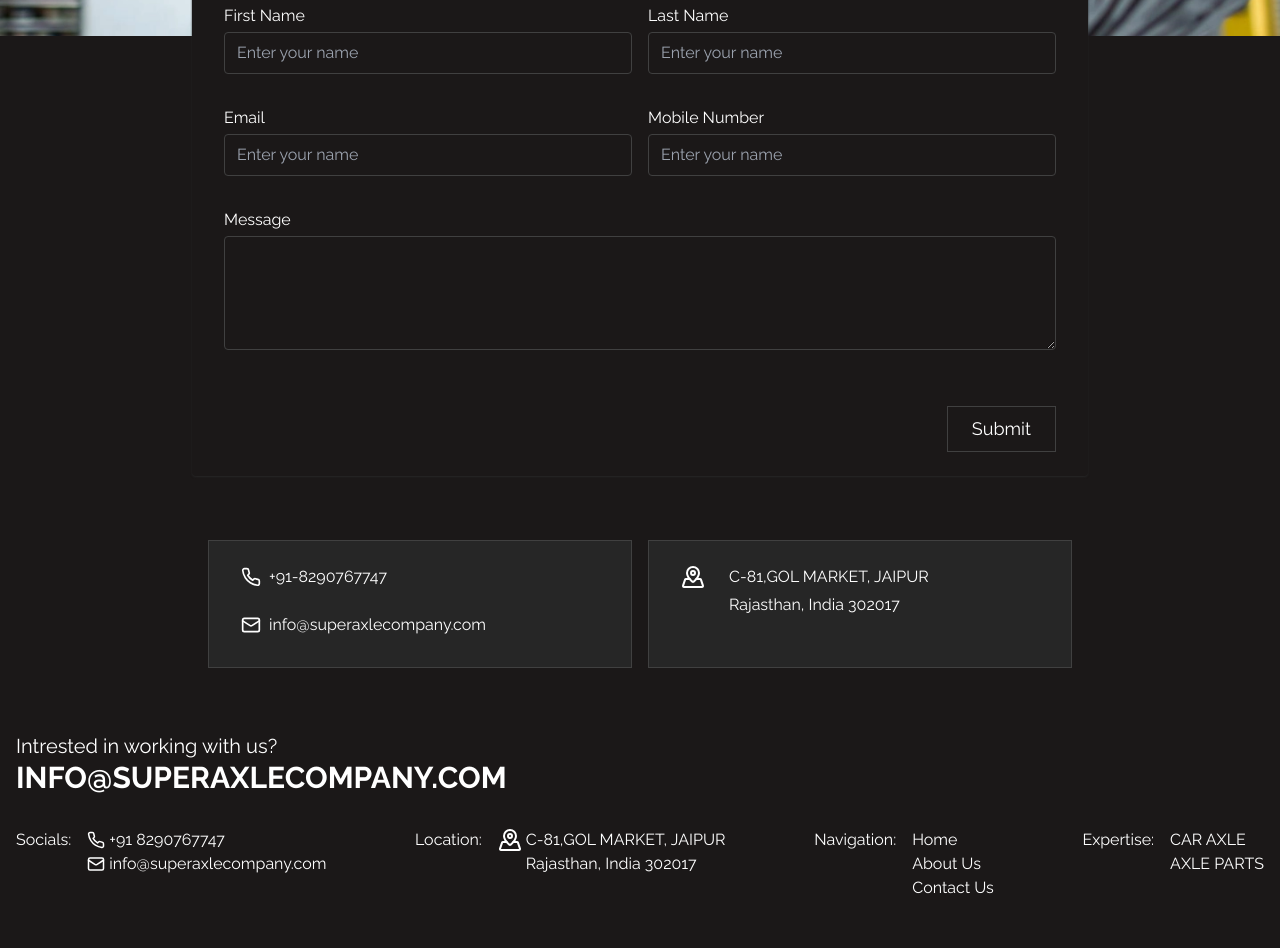
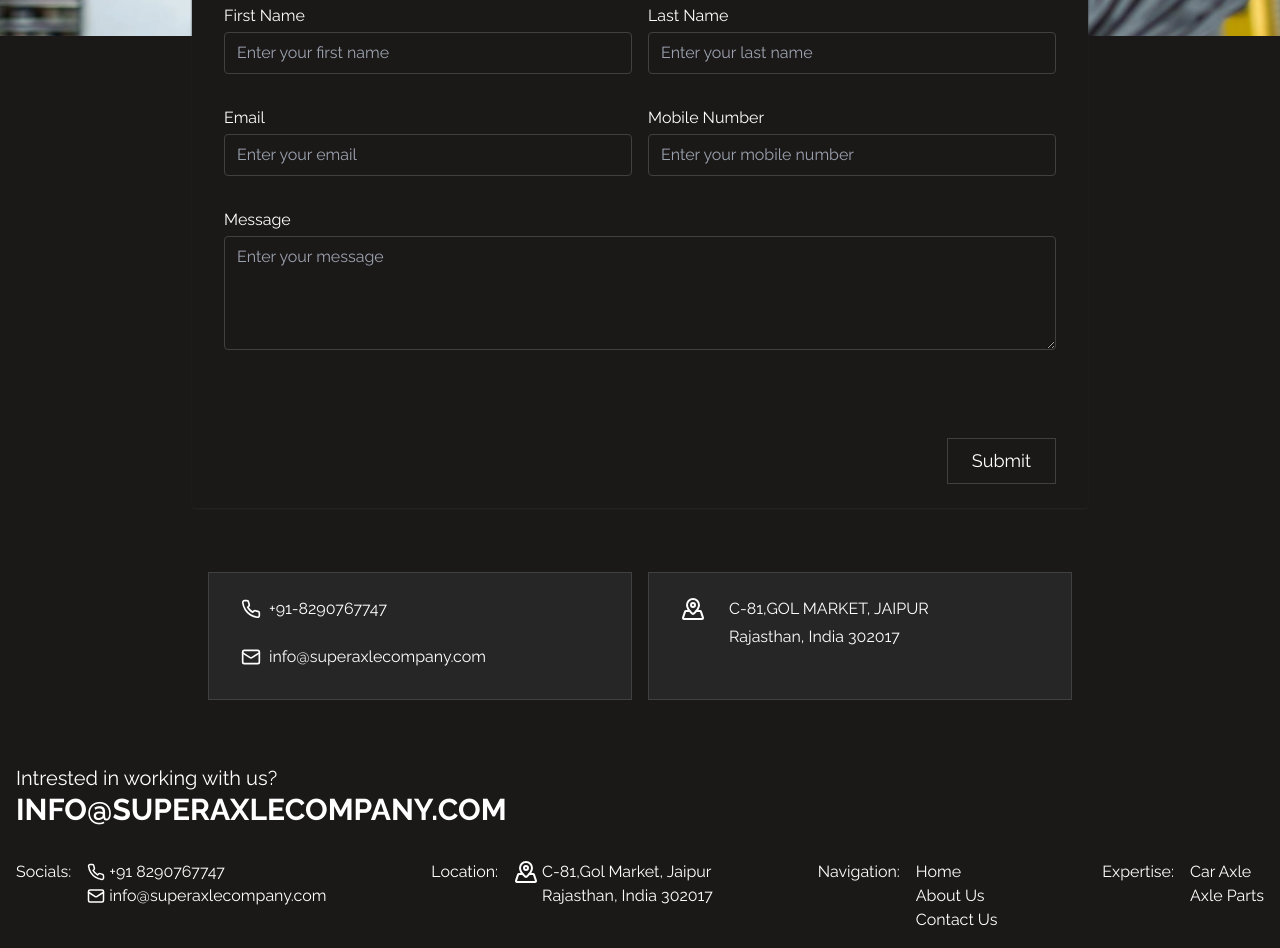
Before and after one commit to ashish11011/jb-supreme, a Next.js app: page /contact-us in a window 1280 px wide. Shown: the part 460-1408 px from the top of the page. Before the commit the page ends 1376 px from the top, so only its background shows below. Built offline with nearby package versions, Linux system fonts and the light colour scheme; a web font is replaced by a local one.

Commit message:
added email js

```diff
--- a/package.json
+++ b/package.json
@@ -9,6 +9,8 @@
     "lint": "next lint"
   },
   "dependencies": {
+    "@emailjs/browser": "^4.4.1",
+    "emailjs": "^4.0.3",
     "framer-motion": "^11.8.0",
     "lucide-react": "^0.447.0",
     "mongoose": "^8.7.2",
--- a/src/app/contact-us/page.tsx
+++ b/src/app/contact-us/page.tsx
@@ -3,6 +3,7 @@
 import NavBar from "@/components/navBar";
 import { LoaderCircle, Mail, MapPinned, Phone } from "lucide-react";
 import React from "react";
+import {sendMail} from "./sendmail"
 
 const Page = () => {
   return (
@@ -31,15 +32,35 @@
 
 function ContactUsForm() {
   const [isLoading, setIsLoading] = React.useState(false);
+  const [formeSubmitionResponse, setFormeSubmitionResponse] = React.useState("");
+  function handleContactUsSubmit(e: any) {
+    setIsLoading(true);
+    e.preventDefault();
+    const formdata = new FormData(e.target);
+    const data = Object.fromEntries(formdata);
+    sendMail(data)
+    // console.log(msg);
+    setFormeSubmitionResponse("form is successfully submitted");
+    const timmer = setTimeout(() => {
+      setFormeSubmitionResponse("");
+    }, 5000);
+
+    e.target.reset();
+    setIsLoading(false);
+    return () => {
+      clearTimeout(timmer);
+    };
+  }
   return (
-    <form className=" flex flex-col gap-4 md:gap-8 mt-8" action="">
+    <form onSubmit={handleContactUsSubmit} className=" flex flex-col gap-4 md:gap-8 mt-8" action="">
       <div className=" flex flex-col md:flex-row gap-4">
         <div className=" w-full flex flex-col gap-1">
           <div className="">First Name</div>
           <input
             className=" bg-transparent focus:outline-none border border-neutral-700 focus:ring-1 rounded py-2 px-3 w-full "
             type="text"
-            placeholder="Enter your name"
+            name="first_name"
+            placeholder="Enter your first name"
           />
         </div>
         <div className=" w-full flex flex-col gap-1">
@@ -47,7 +68,8 @@
           <input
             className=" bg-transparent focus:outline-none border border-neutral-700 focus:ring-1 rounded py-2 px-3 w-full "
             type="text"
-            placeholder="Enter your name"
+            name="last_name"
+            placeholder="Enter your last name"
           />
         </div>
       </div>
@@ -57,7 +79,8 @@
           <input
             className=" bg-transparent focus:outline-none border border-neutral-700 focus:ring-1 rounded py-2 px-3 w-full "
             type="text"
-            placeholder="Enter your name"
+            name="email"
+            placeholder="Enter your email"
           />
         </div>
         <div className=" w-full flex flex-col gap-1">
@@ -65,7 +88,8 @@
           <input
             className=" bg-transparent focus:outline-none border border-neutral-700 focus:ring-1 rounded py-2 px-3 w-full "
             type="text"
-            placeholder="Enter your name"
+            name="mobile"
+            placeholder="Enter your mobile number"
           />
         </div>
       </div>
@@ -75,16 +99,18 @@
           rows={4}
           className=" bg-transparent focus:outline-none border border-neutral-700 focus:ring-1 rounded py-2 px-3 w-full "
           name="message"
+          placeholder="Enter your message"
           id=""
         ></textarea>
       </div>
-      <div className=" px-6 py-3 md:py-2 cursor-pointer w-full md:w-fit mt-6 text-lg border border-neutral-700 hover:border-neutral-500 hover:bg-neutral-800 duration-200 self-end flex justify-center">
+      <p className=" capitalize underline text-green-500" >{formeSubmitionResponse}</p>
+      <button disabled={isLoading} type="submit" className=" px-6 py-3 md:py-2 cursor-pointer w-full md:w-fit mt-6 text-lg border border-neutral-700 hover:border-neutral-500 hover:bg-neutral-800 duration-200 self-end flex justify-center">
         {isLoading ? (
           <LoaderCircle size={20} className=" animate-spin" />
         ) : (
           <p>Submit</p>
         )}
-      </div>
+      </button>
     </form>
   );
 }
--- /dev/null
+++ b/src/app/contact-us/sendmail.js
@@ -0,0 +1,33 @@
+import emailjs from '@emailjs/browser';
+
+export function sendMail(data) {
+    var templateParams = {...data};
+    emailjs.init({
+        publicKey: 'FBv1BCSG_tOCgDQ-w',
+        // Do not allow headless browsers
+        blockHeadless: true,
+        blockList: {
+            // Block the suspended emails
+            list: ['foo@emailjs.com', 'bar@emailjs.com'],
+            // The variable contains the email address
+            watchVariable: 'dev.jbsupreme@gmail.com',
+        },
+        limitRate: {
+            // Set the limit rate for the application
+            id: 'app',
+            // Allow 1 request per 10s
+            throttle: 10000,
+        },
+    });
+
+    emailjs.send('service_c0fmogd', 'template_nkhsked', templateParams).then(
+        (response) => {
+            console.log('SUCCESS!', response.status, response.text);
+            // return "form is successfully submitted"
+        },
+        (error) => {
+            console.log('FAILED...', error);
+            // return "Something went wrong, please try again"
+        },
+    );
+}
--- a/src/app/layout.tsx
+++ b/src/app/layout.tsx
@@ -1,5 +1,5 @@
 import "./globals.css";
-
+import emailjs from "@emailjs/browser";
 export default function RootLayout({
   children,
 }: Readonly<{
--- a/src/app/page.tsx
+++ b/src/app/page.tsx
@@ -40,7 +40,7 @@
         </p>
         <p>
           Axles are the backbone of any vehicle, ensuring stability, power
-          transmission, and smooth operation. At [Your Brand Name], we
+          transmission, and smooth operation. At JS Supreme Axle, we
           specialize in crafting high-performance axles that stand the test of
           time, delivering unparalleled durability and precision engineering.
         </p>
@@ -119,7 +119,7 @@
             className=" text-white py-2  px-6 mx-auto md:mx-0 w-full border text-center max-w-52 md:w-fit  mt-6 hover:bg-white font-bold hover:text-primary-red hover:border-primary-dark duration-300  "
           >
             {" "}
-            Talk to us{" "}
+            Talk to Us{" "}
           </Link>
         </div>
       </div>
--- a/src/components/footer.tsx
+++ b/src/components/footer.tsx
@@ -12,11 +12,7 @@
           info@superaxlecompany.com
         </p>
       </div>
-      {/* <div className="">
-        <span className=" text-[16rem] font-bold leading-tight">JB</span>
-        <span className=" ml-8 text-7xl font-semibold ">Supreme</span>
-      </div> */}
-      <div className=" mt-16 md:mt-8 flex flex-col md:flex-row gap-8 justify-between w-full ">
+      <div className=" mt-16 md:mt-8 flex flex-col lg:flex-row gap-8 justify-between w-full ">
         <div className=" flex justify-between gap-4">
           <p>Socials:</p>
           <div className=" flex text-right md:text-left flex-col">
@@ -37,7 +33,7 @@
           <div className=" text-right gap-1 md:text-left flex">
             <MapPinned />
             <div className=" flex flex-col" >
-            <p>C-81,GOL MARKET, JAIPUR</p>
+            <p>C-81,Gol Market, Jaipur</p>
             <p>Rajasthan, India 302017</p>
             </div>
           </div>
@@ -53,8 +49,8 @@
         <div className=" flex justify-between gap-4">
           <p>Expertise:</p>
           <div className=" text-right md:text-left flex  flex-col">
-            <p>CAR AXLE</p>
-            <p>AXLE PARTS</p>
+            <p className=" capitalize">car axle</p>
+            <p className=" capitalize">axle parts</p>
           </div>
         </div>
       </div>
--- a/src/components/timeLine.tsx
+++ b/src/components/timeLine.tsx
@@ -32,7 +32,7 @@
           in Hisar, Haryana, Super Axle Company started as a small team driven
           by dedication and a vision for quality. Today, it stands as a trusted
           name in the axle industry, delivering innovation and reliability
-          across India
+          across India.
         </p>
       </div>
       <div className=" hidden md:flex flex-col items-center justify-center h-56 mx-auto ">
@@ -49,7 +49,7 @@
           </span>{" "}
           leadership, Super Axle Company grew tenfold with two factories in
           Jaipur, delivering top-quality axles nationwide and upholding its
-          legacy of excellence
+          legacy of excellence.
         </p>
       </div>
     </div>
```
Also changed, not shown: 1 other file (tests, documents, lock files or other folders).
